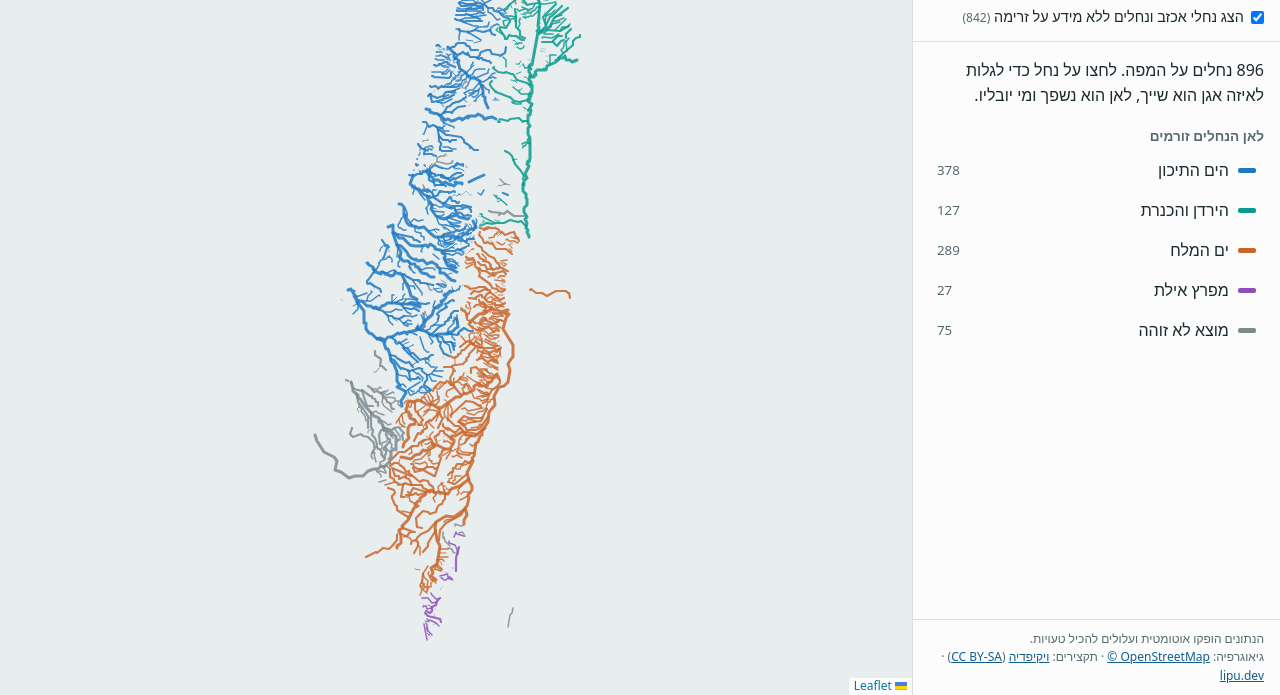
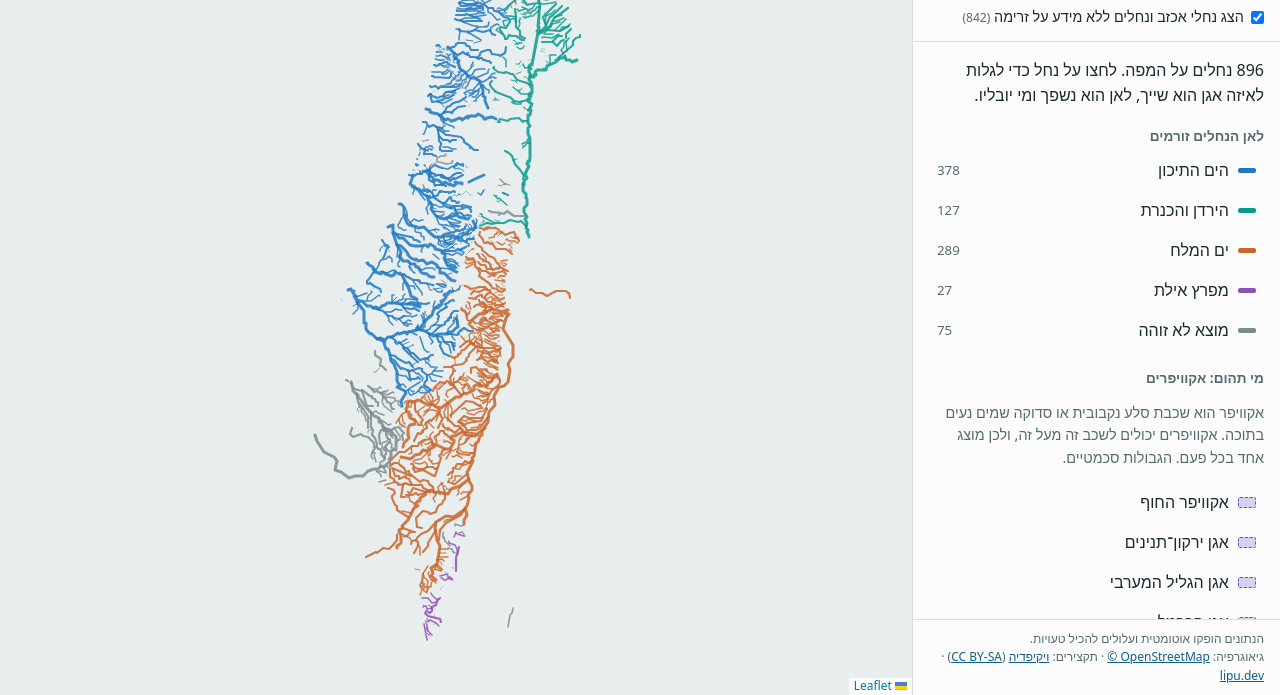
Before and after one commit to komapc/nachalim, a plain HTML site: page site/index.html in a window 1280 px wide. Shown: the part 105-800 px from the top of the page. Drawn offline with Linux system fonts and the light colour scheme; no server answers.

Commit message:
Show aquifers on the map (#6)
Add seven schematic groundwater basins, shown one at a time, with a card for each and a link from streams to the basin that feeds them.

Co-authored-by: Claude Opus 5.5 <noreply@anthropic.com>

```diff
--- a/site/app.js
+++ b/site/app.js
@@ -21,6 +21,9 @@ const FLOW_LABELS = {
   mixed: "איתן בחלקו",
   intermittent: "נחל אכזב: זורם בעיקר בחורף",
 };
+
+const AQUIFER_COLOR = "#5b4fc7";
+const AQUIFER_SOURCE = "https://www.jewishvirtuallibrary.org/groundwater-basins-in-israel";
 
 const details = document.getElementById("details");
 const dryToggle = document.getElementById("dry");
@@ -52,6 +55,10 @@ map.fitBounds(ISRAEL, { animate: false });
 map.setMinZoom(map.getBoundsZoom(ISRAEL));
 map.on("resize", fitIsrael);
 
+// A diagram under the streams: never takes clicks, so streams stay selectable.
+map.createPane("aquifers").style.zIndex = 350;
+const aquiferRenderer = L.svg({ pane: "aquifers" });
+
 maplibregl.setRTLTextPlugin(new URL("vendor/maplibre/mapbox-gl-rtl-text.js", location.href).href, true);
 
 // Show Hebrew place names only: a place without one simply has no label.
@@ -80,6 +87,10 @@ let layer = null;
 let selected = null;
 let filter = null;
 let showDry = true;
+let aquifers = [];
+let aquifer = null;
+let aquiferShape = null;
+const aquiferBySlug = new Map();
 const layersById = new Map();
 const idBySlug = new Map();
 
@@ -98,6 +109,14 @@ function styleFor(feature) {
   let opacity = k < 3 && zoom < 9.5 ? 0.35 : 0.85;
   let weight = weightFor(k, zoom);
   if (filter && d !== filter) opacity = 0.08;
+  if (aquifer) {
+    if (aquifer.rivers.includes(info[i].s)) {
+      opacity = 1;
+      weight += 2;
+    } else {
+      opacity = Math.min(opacity, 0.15);
+    }
+  }
   if (selected !== null) {
     const sameBasin = entry.r === info[selected].r;
     if (i === selected) {
@@ -188,6 +207,73 @@ function renderOverview() {
     }, el("span", { class: "swatch", style: `background:${color}` }), label, el("small", {}, String(counts[key] || 0)))));
   }
   details.append(legend);
+  if (aquifers.length) {
+    details.append(el("h3", {}, "מי תהום: אקוויפרים"));
+    details.append(el("p", { class: "note" }, "אקוויפר הוא שכבת סלע נקבובית או סדוקה שמים נעים בתוכה. אקוויפרים יכולים לשכב זה מעל זה, ולכן מוצג אחד בכל פעם. הגבולות סכמטיים."));
+    const list = el("ul", { class: "legend" });
+    for (const entry of aquifers) {
+      list.append(el("li", {}, el("button", { type: "button", onclick: () => selectAquifer(entry) },
+        el("span", { class: "swatch swatch-aquifer" }), entry.name)));
+    }
+    details.append(list);
+  }
+}
+
+function showAquiferShape(entry) {
+  if (aquiferShape) aquiferShape.remove();
+  aquiferShape = entry && L.polygon(entry.ring.map(([lng, lat]) => [lat, lng]), {
+    pane: "aquifers",
+    renderer: aquiferRenderer,
+    interactive: false,
+    color: AQUIFER_COLOR,
+    weight: 2,
+    dashArray: "6 5",
+    fillOpacity: 0.16,
+  }).addTo(map);
+}
+
+function renderAquifer(entry) {
+  details.replaceChildren();
+  details.scrollTop = 0;
+  details.append(el("div", { class: "back" }, el("button", { class: "link", type: "button", onclick: clearSelection }, "→ לכל הנחלים")));
+  details.append(el("h2", {}, entry.name));
+  details.append(el("div", { class: "basin-tag" }, el("span", { class: "swatch swatch-aquifer" }), "אקוויפר · גבולות סכמטיים"));
+  const facts = el("dl", { class: "facts" });
+  const addFact = (term, value) => facts.append(el("dt", {}, term), el("dd", {}, value));
+  addFact("סלע", entry.rock);
+  if (entry.recharge) addFact("העשרה", entry.recharge);
+  if (entry.production) addFact("הפקה", entry.production);
+  if (entry.discharge) addFact("ספיקת מעיינות", entry.discharge);
+  details.append(facts);
+  details.append(el("p", { class: "summary aquifer-note" }, entry.note));
+  details.append(el("h3", {}, "נחלים שמקבלים ממנו מים"));
+  if (entry.rivers.length) {
+    const list = el("ul", { class: "tribs" });
+    // A stream split into several OSM pieces is highlighted whole but listed once.
+    const names = new Set();
+    for (const slug of entry.rivers) {
+      const id = idBySlug.get(slug);
+      if (names.has(info[id].n)) continue;
+      names.add(info[id].n);
+      list.append(el("li", {}, riverLink(id)));
+    }
+    details.append(list);
+    details.append(el("p", { class: "note" }, "רשימה חלקית: רק נחלים שמצאנו להם תימוכין."));
+  } else {
+    details.append(el("p", { class: "note" }, entry.empty));
+  }
+  details.append(el("p", { class: "note" }, "מקור: ", el("a", { href: AQUIFER_SOURCE, target: "_blank", rel: "noopener" }, "המכון הגיאולוגי, דרך Jewish Virtual Library"), ". הנתונים מתחילת שנות ה־2000."));
+}
+
+function selectAquifer(entry) {
+  selected = null;
+  aquifer = entry;
+  filter = null;
+  showAquiferShape(entry);
+  renderAquifer(entry);
+  restyle();
+  history.replaceState(null, "", `#${entry.id}`);
+  map.fitBounds(aquiferShape.getBounds(), { padding: [30, 30] });
 }
 
 function renderRiver(id) {
@@ -212,6 +298,8 @@ function renderRiver(id) {
   if (stats.count > 1) addFact("גודל האגן", `${stats.count.toLocaleString("he-IL")} נחלים, כ־${formatKm(stats.km)} ק״מ`);
   addFact("אורך", `כ־${formatKm(entry.k)} ק״מ`);
   addFact("זרימה", FLOW_LABELS[entry.f] || "אין מידע");
+  const source = aquifers.find((candidate) => candidate.rivers.includes(entry.s));
+  if (source) addFact("מקור המים", el("button", { class: "link", type: "button", onclick: () => selectAquifer(source) }, source.name));
   details.append(facts);
 
   const steps = flowPath(id);
@@ -253,6 +341,8 @@ function setShowDry(value) {
 function select(id, zoomTo) {
   if (!showDry && !flows(info[id].f)) setShowDry(true);
   selected = id;
+  aquifer = null;
+  showAquiferShape(null);
   renderRiver(id);
   restyle();
   history.replaceState(null, "", `#${encodeURIComponent(info[id].s)}`);
@@ -261,6 +351,8 @@ function select(id, zoomTo) {
 
 function clearSelection() {
   selected = null;
+  aquifer = null;
+  showAquiferShape(null);
   renderOverview();
   restyle();
   history.replaceState(null, "", location.pathname + location.search);
@@ -269,6 +361,7 @@ function clearSelection() {
 function openFromHash() {
   const slug = decodeURIComponent(location.hash.slice(1));
   if (idBySlug.has(slug)) select(idBySlug.get(slug), true);
+  else if (aquiferBySlug.has(slug)) selectAquifer(aquiferBySlug.get(slug));
 }
 
 function normalize(text) {
@@ -302,6 +395,7 @@ function renderSearch() {
 
 dryToggle.addEventListener("change", () => {
   setShowDry(dryToggle.checked);
+  if (aquifer) return;
   if (selected === null) renderOverview();
   else if (!showDry && !flows(info[selected].f)) clearSelection();
 });
@@ -317,15 +411,19 @@ document.addEventListener("click", (event) => {
 });
 map.on("zoomend", restyle);
 map.on("click", () => {
-  if (selected !== null) clearSelection();
+  if (selected !== null || aquifer) clearSelection();
 });
 window.addEventListener("hashchange", openFromHash);
 
 Promise.all([
   fetch("data/rivers.geojson").then((response) => response.json()),
   fetch("data/info.json").then((response) => response.json()),
-]).then(([geojson, infoData]) => {
+  // The stream map must keep working if this optional layer fails to load.
+  fetch("data/aquifers.json").then((response) => response.json()).catch(() => []),
+]).then(([geojson, infoData, aquiferData]) => {
   info = infoData;
+  aquifers = aquiferData;
+  for (const entry of aquifers) aquiferBySlug.set(entry.id, entry);
   for (const [id, entry] of Object.entries(info)) idBySlug.set(entry.s, Number(id));
   layer = L.geoJSON(geojson, {
     style: styleFor,
--- /dev/null
+++ b/site/data/aquifers.json
@@ -0,0 +1,427 @@
+[
+ {
+  "id": "coastal",
+  "name": "אקוויפר החוף",
+  "rock": "חול, אבן חול גירית וקונגלומרט",
+  "note": "המים זורמים מערבה ומתנקזים לים, ומי ים חודרים אליו ממערב. בשרון ובאזור ראשון לציון עוברים מים בינו לבין אגן ירקון־תנינים.",
+  "rivers": [],
+  "empty": "האגן מתנקז ישירות לים, ולא קישרנו אליו נחל.",
+  "ring": [
+   [
+    34.93,
+    32.72
+   ],
+   [
+    34.98,
+    32.44
+   ],
+   [
+    34.94,
+    32.2
+   ],
+   [
+    34.93,
+    32.08
+   ],
+   [
+    34.9,
+    31.95
+   ],
+   [
+    34.8,
+    31.75
+   ],
+   [
+    34.76,
+    31.6
+   ],
+   [
+    34.62,
+    31.42
+   ],
+   [
+    34.6,
+    31.28
+   ],
+   [
+    34.28,
+    31.27
+   ],
+   [
+    34.42,
+    31.5
+   ],
+   [
+    34.55,
+    31.67
+   ],
+   [
+    34.64,
+    31.8
+   ],
+   [
+    34.74,
+    32.05
+   ],
+   [
+    34.88,
+    32.45
+   ],
+   [
+    34.93,
+    32.72
+   ]
+  ]
+ },
+ {
+  "id": "yarkon-taninim",
+  "name": "אגן ירקון־תנינים",
+  "rock": "בעיקר גיר ודולומיט, חלקם קרסטיים (חבורת יהודה)",
+  "recharge": "כ־350 מיליון מ״ק בשנה (ממוצע)",
+  "note": "הגשם מחלחל במורדות ההר, והאגן נמצא בין הרי יהודה ושומרון לחוף. מעיינות תנינים הם המוצא הטבעי הנמוך ביותר, ומימיהם מלוחים. זהו החלק המערבי של אקוויפר ההר.",
+  "rivers": [
+   "נחל-ירקון",
+   "נחל-תנינים"
+  ],
+  "ring": [
+   [
+    34.89,
+    32.5
+   ],
+   [
+    34.98,
+    32.55
+   ],
+   [
+    35.15,
+    32.52
+   ],
+   [
+    35.3,
+    32.46
+   ],
+   [
+    35.26,
+    32.22
+   ],
+   [
+    35.2,
+    31.9
+   ],
+   [
+    35.21,
+    31.78
+   ],
+   [
+    35.1,
+    31.53
+   ],
+   [
+    35.09,
+    31.45
+   ],
+   [
+    34.8,
+    31.25
+   ],
+   [
+    34.3,
+    31.27
+   ],
+   [
+    34.55,
+    31.67
+   ],
+   [
+    34.64,
+    31.8
+   ],
+   [
+    34.74,
+    32.05
+   ],
+   [
+    34.89,
+    32.5
+   ]
+  ]
+ },
+ {
+  "id": "western-galilee",
+  "name": "אגן הגליל המערבי",
+  "rock": "בחוף: חול ואבן חול. בהר: גיר ודולומיט",
+  "note": "חוף הגליל מראש הנקרה עד מפרץ חיפה, והר הגליל עד קו פרשת המים ועד אגן שפרעם. תאי החוף מתנקזים לים, ותאי ההר מתנקזים במעיינות, בזרימה לים ובזרימה מעלה אל תאי החוף.",
+  "rivers": [
+   "נחל-געתון",
+   "נחל-נעמן"
+  ],
+  "ring": [
+   [
+    35.11,
+    33.09
+   ],
+   [
+    35.3,
+    33.08
+   ],
+   [
+    35.41,
+    32.99
+   ],
+   [
+    35.35,
+    32.9
+   ],
+   [
+    35.2,
+    32.8
+   ],
+   [
+    35.08,
+    32.83
+   ],
+   [
+    35.08,
+    32.93
+   ],
+   [
+    35.1,
+    33.0
+   ],
+   [
+    35.11,
+    33.09
+   ]
+  ]
+ },
+ {
+  "id": "carmel",
+  "name": "אגן הכרמל",
+  "rock": "בהר: תצורות חבורת יהודה. בחוף: משקעים צעירים",
+  "recharge": "כ־47 מיליון מ״ק בשנה (ממוצע רב־שנתי)",
+  "note": "שלושה תאים: חוף הכרמל, מערב הכרמל ומזרח הכרמל. המים מתנקזים בשאיבה, בזרימה לים ולתאים סמוכים. מעיין סעדיה בשוליים המזרחיים מלוח.",
+  "rivers": [
+   "נחל-סעדיה"
+  ],
+  "ring": [
+   [
+    34.96,
+    32.82
+   ],
+   [
+    34.93,
+    32.72
+   ],
+   [
+    34.95,
+    32.6
+   ],
+   [
+    35.03,
+    32.57
+   ],
+   [
+    35.12,
+    32.66
+   ],
+   [
+    35.05,
+    32.8
+   ],
+   [
+    35.0,
+    32.83
+   ],
+   [
+    34.96,
+    32.82
+   ]
+  ]
+ },
+ {
+  "id": "kinneret",
+  "name": "אגן הכנרת",
+  "rock": "כמה שכבות, מסלעי היורה ועד בזלת ומילוי צעיר",
+  "production": "כ־500 מיליון מ״ק בשנה",
+  "note": "מהחרמון עד הכנרת, בין קו פרשת המים של הגליל לגולן. מקורות הירדן, שולי החולה, הכנרת וחמת גדר הם נקודות הניקוז, ורוב המים המנוצלים באים ממעיינות.",
+  "rivers": [
+   "נחל-דן",
+   "נחל-חרמון",
+   "נחל-שניר",
+   "נחל-שניר-(חצבני)",
+   "נחל-שניר-2",
+   "נחל-שוח",
+   "נחל-ארבל"
+  ],
+  "ring": [
+   [
+    35.55,
+    33.3
+   ],
+   [
+    35.85,
+    33.38
+   ],
+   [
+    35.95,
+    33.0
+   ],
+   [
+    35.85,
+    32.75
+   ],
+   [
+    35.6,
+    32.7
+   ],
+   [
+    35.45,
+    32.8
+   ],
+   [
+    35.41,
+    32.99
+   ],
+   [
+    35.47,
+    33.1
+   ],
+   [
+    35.55,
+    33.3
+   ]
+  ]
+ },
+ {
+  "id": "eastern-mountain",
+  "name": "אגן ההר המזרחי",
+  "rock": "בעיקר גיר ודולומיט (חבורת יהודה)",
+  "discharge": "כ־250 מיליון מ״ק בשנה, מהם כ־150 מלוחים",
+  "note": "ממזרח לקו פרשת המים הארצי, מעמק יבנאל דרך בקעת הירדן וים המלח עד נחל חמר. המים מתנקזים במעיינות ובזרימה תת־קרקעית לים המלח.",
+  "rivers": [
+   "נחל-חרוד",
+   "נחל-עמל",
+   "נחל-הקיבוצים",
+   "נחל-תבור",
+   "נחל-תרצה",
+   "נחל-פרת",
+   "נחל-ערוגות"
+  ],
+  "ring": [
+   [
+    35.5,
+    32.72
+   ],
+   [
+    35.33,
+    32.7
+   ],
+   [
+    35.28,
+    32.58
+   ],
+   [
+    35.3,
+    32.46
+   ],
+   [
+    35.26,
+    32.22
+   ],
+   [
+    35.2,
+    31.9
+   ],
+   [
+    35.21,
+    31.78
+   ],
+   [
+    35.1,
+    31.53
+   ],
+   [
+    35.21,
+    31.25
+   ],
+   [
+    35.37,
+    31.14
+   ],
+   [
+    35.4,
+    31.45
+   ],
+   [
+    35.46,
+    31.76
+   ],
+   [
+    35.54,
+    32.0
+   ],
+   [
+    35.56,
+    32.5
+   ],
+   [
+    35.58,
+    32.7
+   ],
+   [
+    35.5,
+    32.72
+   ]
+  ]
+ },
+ {
+  "id": "negev-arava",
+  "name": "אגן הנגב והערבה",
+  "rock": "אבן חול (חבורת כורנוב), גיר ודולומיט וסלעים גרגריים (תצורת חצבה)",
+  "note": "הר הנגב והערבה. במקור שלנו אין נתונים על ההעשרה או על כיווני הזרימה באגן זה.",
+  "rivers": [],
+  "empty": "לא קישרנו לאגן זה אף נחל.",
+  "ring": [
+   [
+    34.3,
+    31.27
+   ],
+   [
+    34.8,
+    31.25
+   ],
+   [
+    35.21,
+    31.25
+   ],
+   [
+    35.37,
+    31.14
+   ],
+   [
+    35.16,
+    30.5
+   ],
+   [
+    34.97,
+    29.55
+   ],
+   [
+    34.9,
+    29.5
+   ],
+   [
+    34.75,
+    30.0
+   ],
+   [
+    34.42,
+    30.88
+   ],
+   [
+    34.3,
+    31.27
+   ]
+  ]
+ }
+]
--- a/site/style.css
+++ b/site/style.css
@@ -168,6 +168,10 @@ a { color: var(--accent); }
 
 .swatch { flex: none; width: 1.1rem; height: .3rem; border-radius: 2px; }
 
+.swatch-aquifer { height: .7rem; background: rgb(91 79 199 / 25%); border: 1px dashed #5b4fc7; }
+
+.summary.aquifer-note { margin-block-start: .8rem; }
+
 .back { margin-block-end: .7rem; font-size: .9rem; }
 
 .en { margin: .1rem 0 0; color: var(--muted); font-size: .9rem; }
```
Also changed, not shown: 1 other file.
